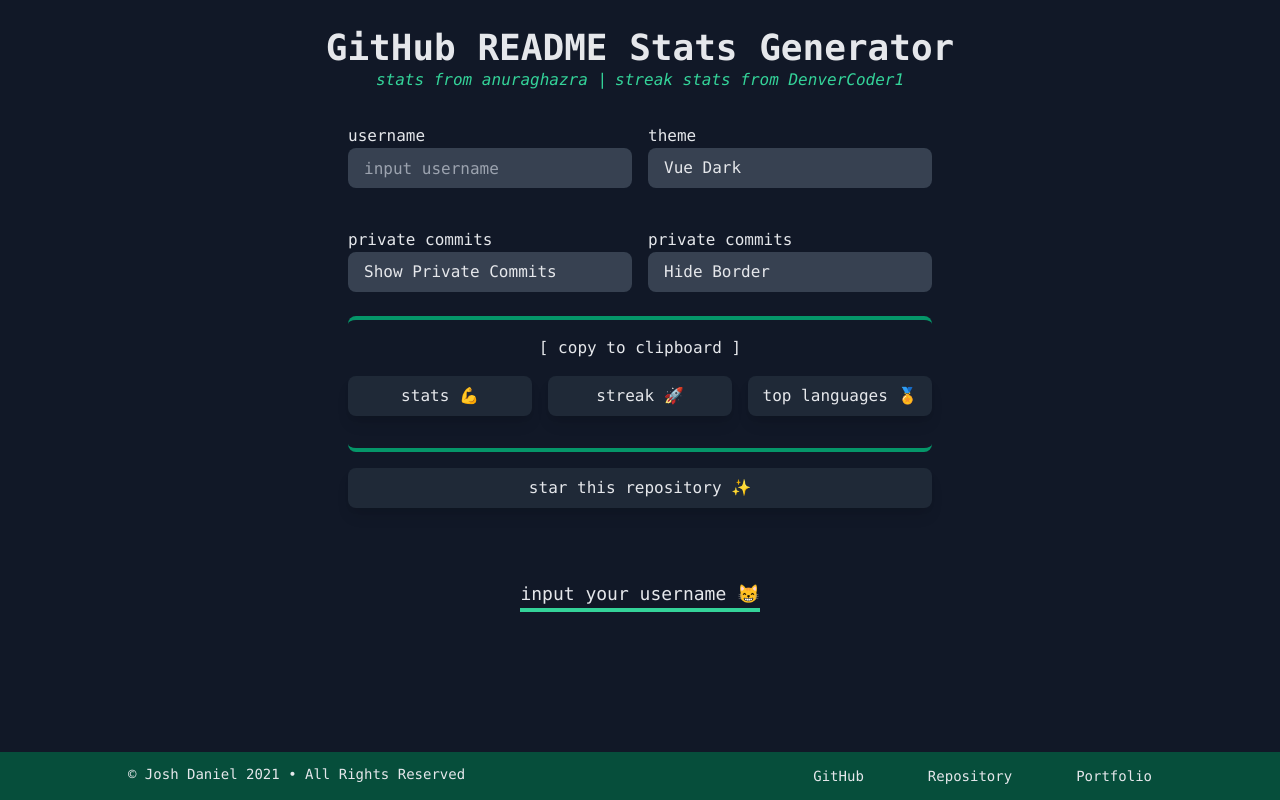
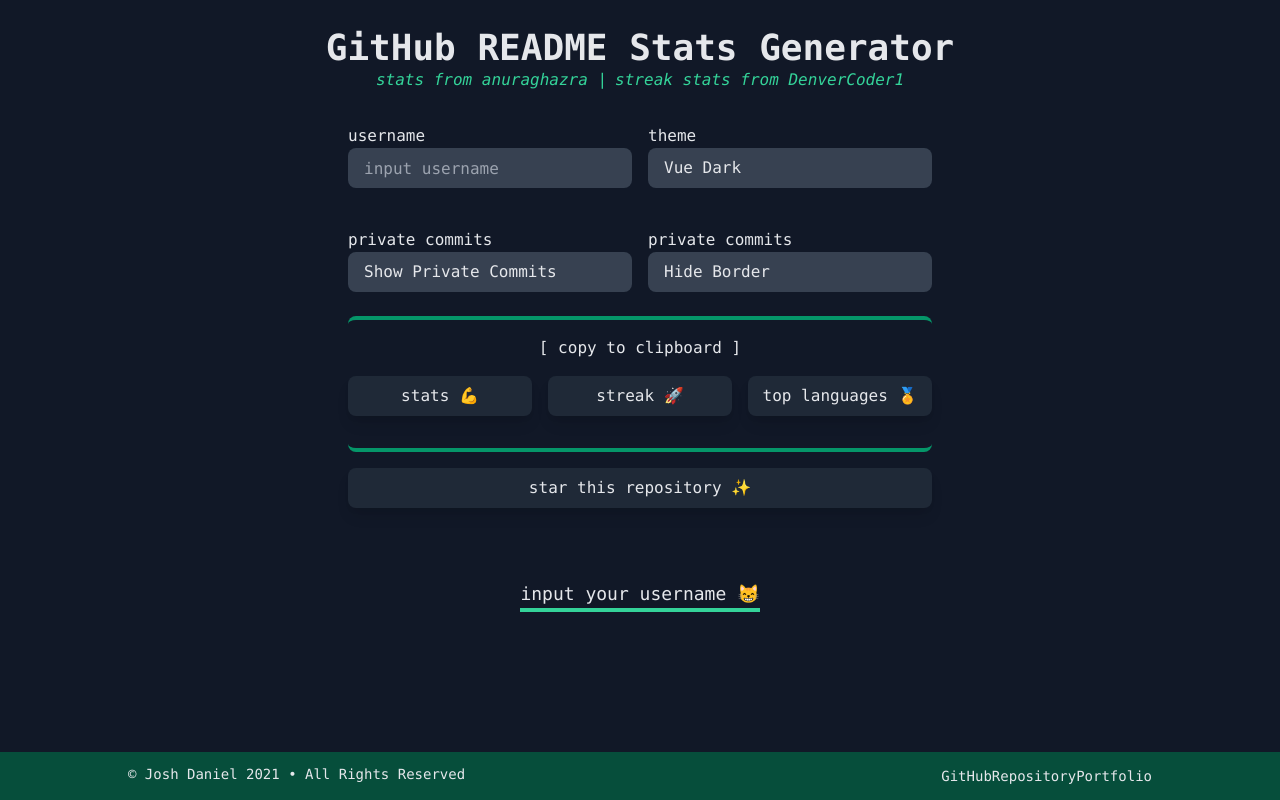
Before and after one commit to omsimos/github-stats, a React (Vite) app: page / in a window 1280 px wide. Built offline with nearby package versions, Linux system fonts and the light colour scheme.

Commit message:
Refactor footer: add Link component

```diff
--- a/src/components/Footer.tsx
+++ b/src/components/Footer.tsx
@@ -5,31 +5,21 @@ export const Footer: React.FC = () => {
     <footer className="flex dmd:flex-col dlg:flex-col justify-between px-32 dmd:px-4 dmd:items-center dlg:items-center w-full absolute bottom-0 py-3 bg-green-900 dlg:text-base">
       <p className="text-sm">© Josh Daniel 2021 • All Rights Reserved</p>
       <div className="dmd:mt-3">
-        <a
-          className="mr-16 link"
-          href="https://github.com/joshxfi"
-          target="_blank"
-          rel="noreferrer"
-        >
-          GitHub
-        </a>
-        <a
-          className="mr-16 link"
+        <Link href="https://github.com/joshxfi" info="GitHub" />
+        <Link
           href="https://github.com/joshxfi/gh-stats-generator"
-          target="_blank"
-          rel="noreferrer"
-        >
-          Repository
-        </a>
-        <a
-          className="link"
-          href="https://xfi.vercel.app"
-          target="_blank"
-          rel="noreferrer"
-        >
-          Portfolio
-        </a>
+          info="Repository"
+        />
+        <Link href="https://joshdaniel.tk" info="Portfolio" />
       </div>
     </footer>
   )
 }
+
+const Link = ({ href, info }: { href: string; info: string }) => {
+  return (
+    <a className="link" href={href} target="_blank" rel="noreferrer">
+      {info}
+    </a>
+  )
+}
```
